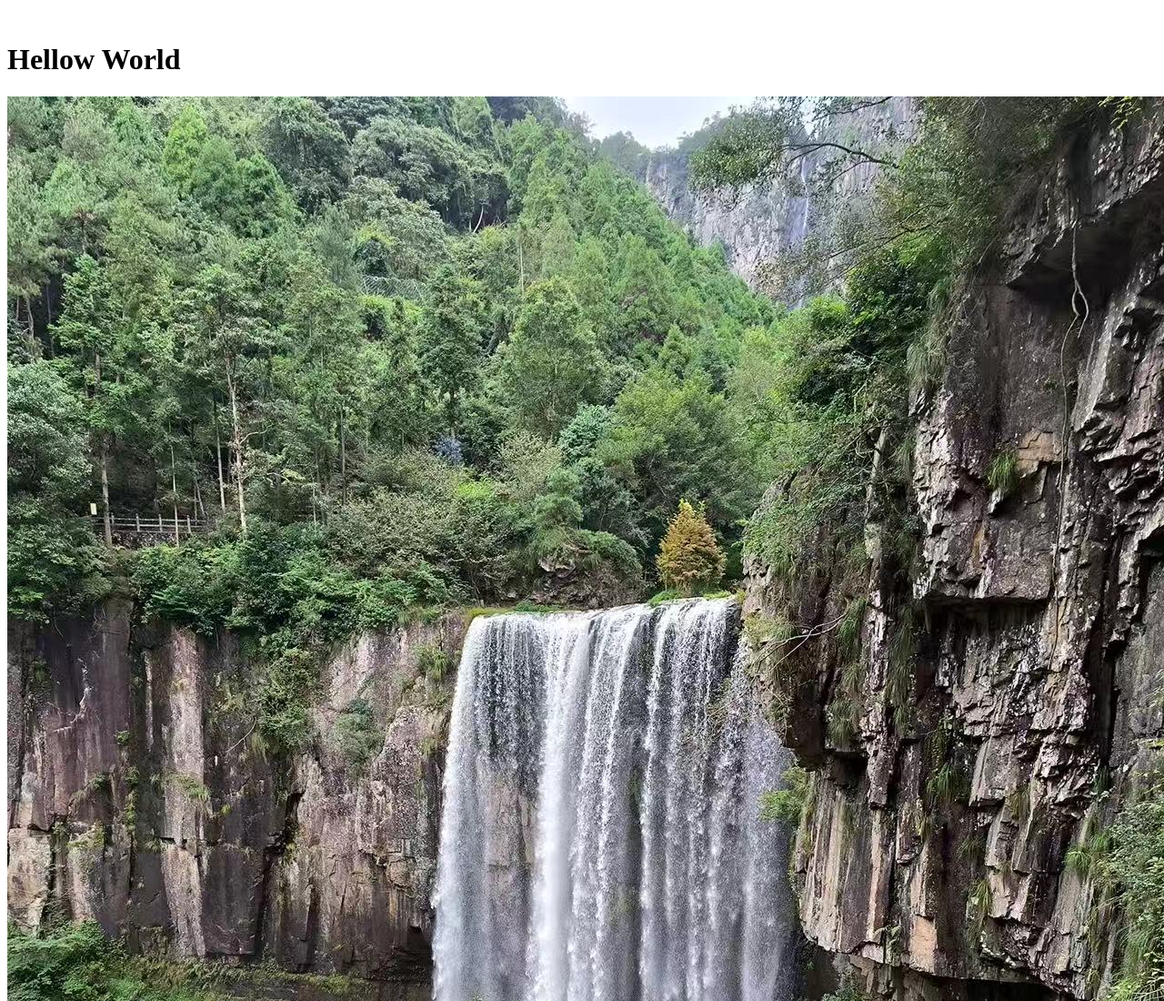
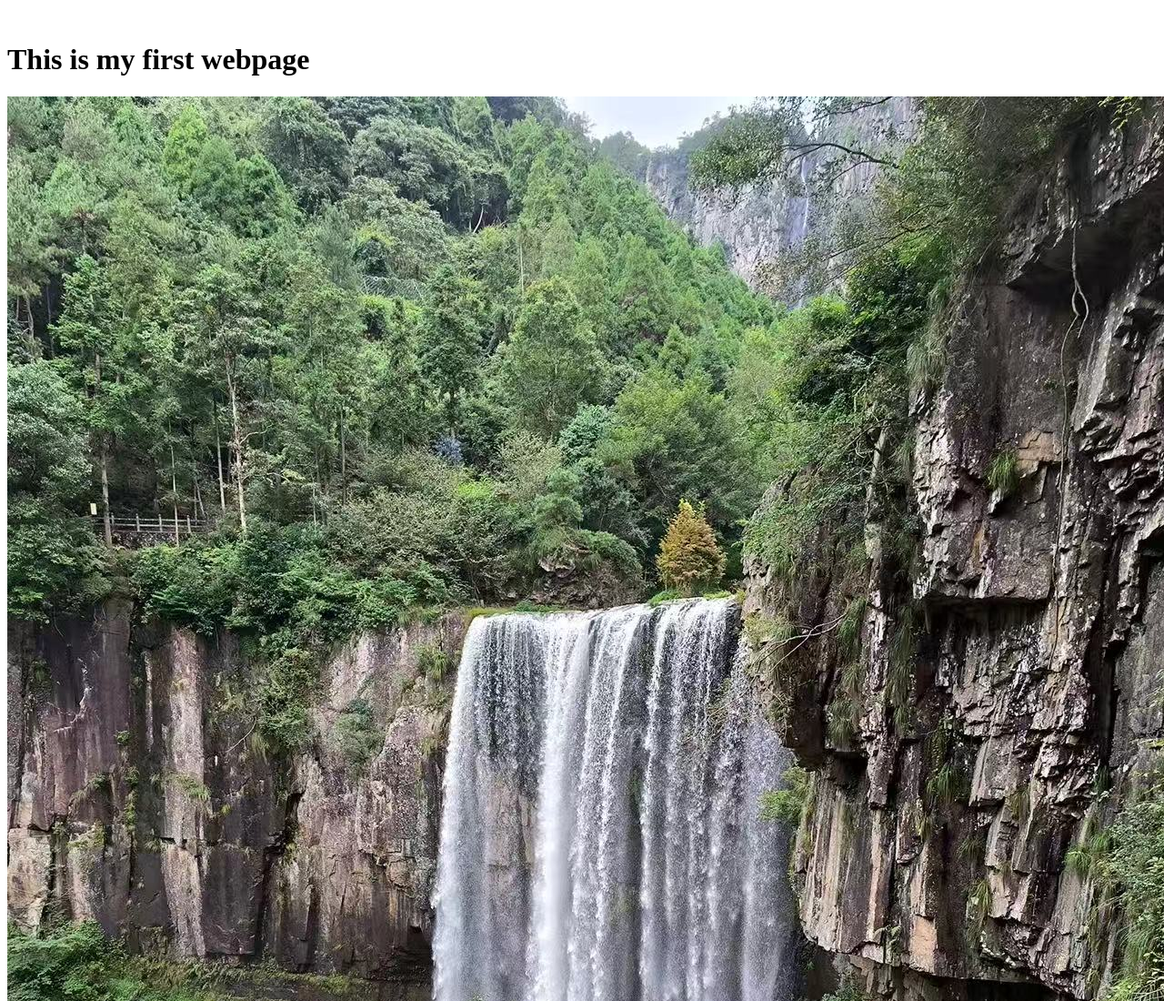
Before and after one commit to Freezing601/Freezing601, a plain HTML site: page Index.html in a window 1280 px wide. Shown: the top 1100 px of the page at 91% size. Drawn offline with Linux system fonts and the light colour scheme.

Commit message:
Update Index.html

```diff
--- a/Index.html
+++ b/Index.html
@@ -6,7 +6,7 @@
   <title>Document</title>
 </head>
 <body>
-<h1>Hellow World</h1>
+<H1>This is my first webpage</H1>
 <img src="123.jpg">
 </body>
 </html>
```
